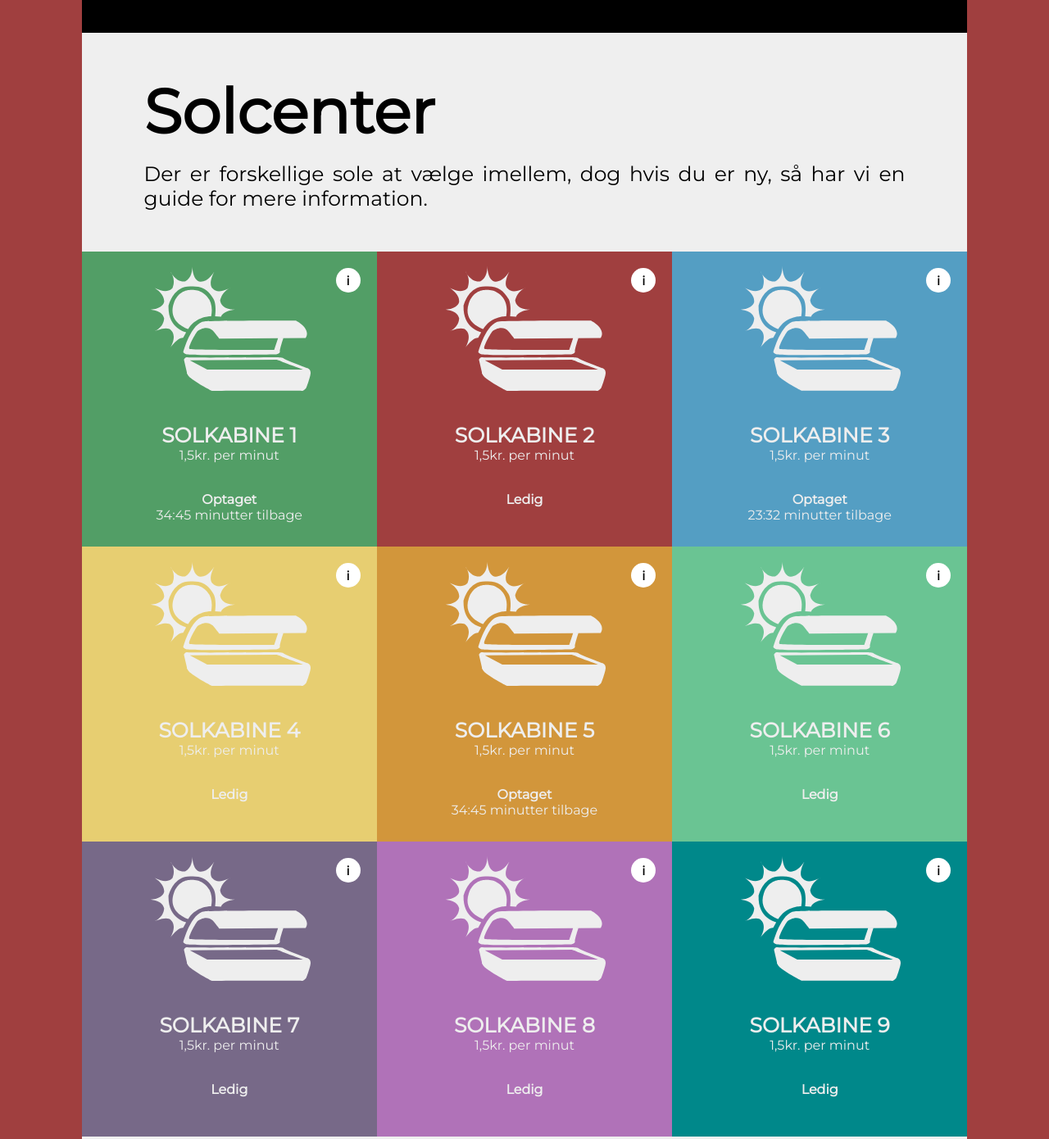
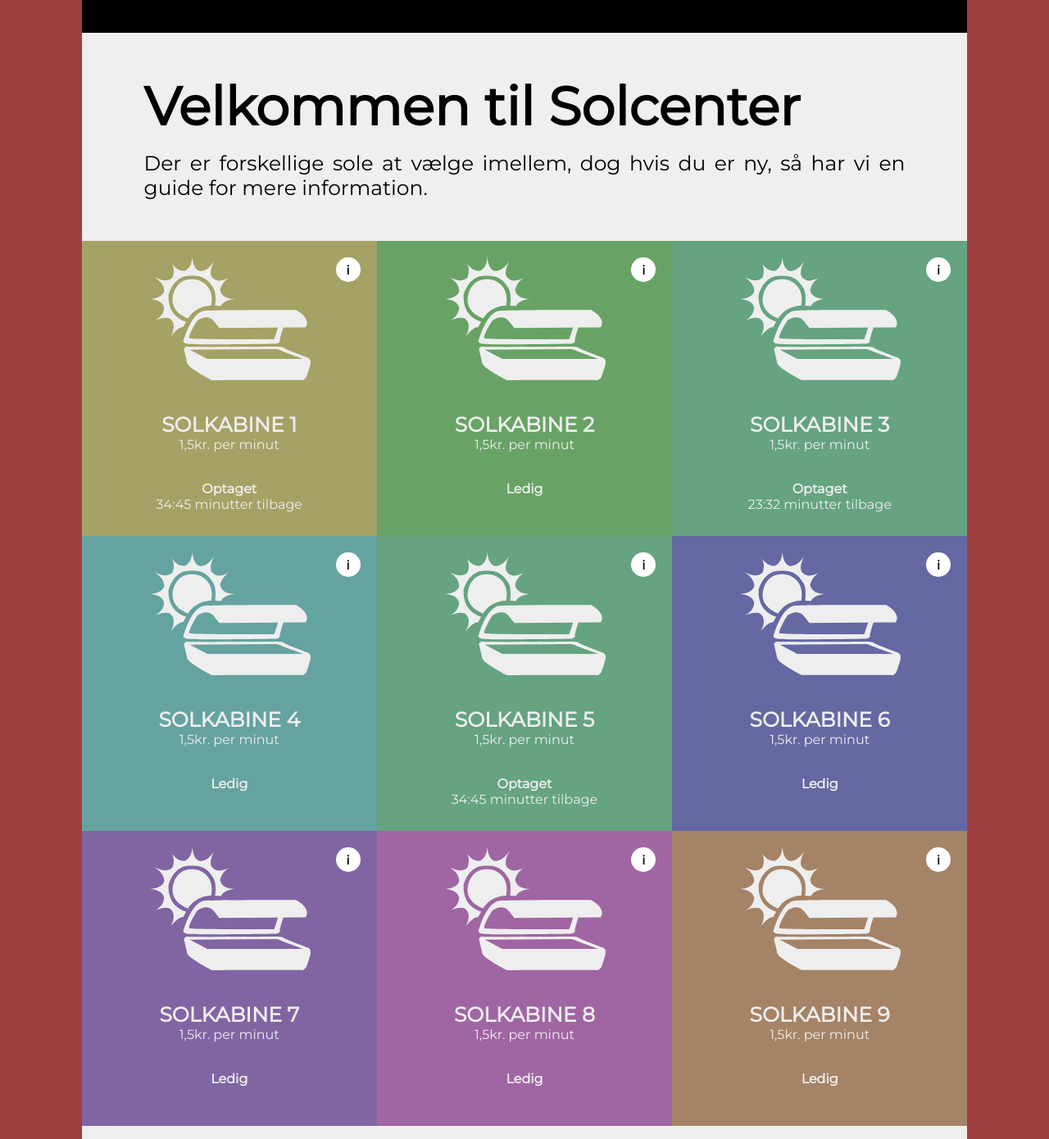
Before and after one commit to Jonatan-bs/pay4it, a plain HTML site: page index.html in a window 1280 px wide. Shown: the top 1390 px of the page at 82% size. Drawn offline with Linux system fonts and the light colour scheme.

Commit message:
tilføjede nye farver

```diff
--- a/css/style.css
+++ b/css/style.css
@@ -40,7 +40,7 @@ body {
 
 .introductionText {
   font-family: 'Montserrat', sans-serif;
-  font-size: 75px;
+  font-size: 65px;
 
   padding-bottom: 5px;
   padding-top: 50px;
@@ -66,7 +66,7 @@ body {
 .kabine {
 		width: 33.3%;
 		height: 360px;
-		background:#529e66;
+		background:#A5A266;
 		font-family: 'Montserrat', sans-serif;
 		display: flex;
 		flex-direction: column;
@@ -74,6 +74,15 @@ body {
 		position: relative;
     color: #eee;
 	}
+
+  .closed {
+    background: #555;
+    color: #ccc;
+  }
+
+  .closed .tid {
+    color: #cf5555;
+  }
 
   .middle {
     width: 33.4%
--- a/index.html
+++ b/index.html
@@ -12,7 +12,7 @@
 <div>
           <div class="toptext">
           <div class="introductionText">
-            <b>Solcenter</b>
+            <b>Velkommen til Solcenter</b>
           </div>
           <div class="desc">Der er forskellige sole at vælge imellem, dog hvis du er ny, så har vi en guide for mere information.</div>
           </div>
@@ -27,7 +27,7 @@
 	              <div class="tid"><b>Optaget</b><br/>34:45 minutter tilbage</div>
             </div>
 
-            <div class="kabine middle" style="background: #a03f3f">
+            <div class="kabine middle" style="background: #68A365">
 	              <div class="info"><b>i</b></div>
 	              <div class="kabineImg"><img src="./img/whitetan.svg" class="kabineImg" /></div>
 	              <div><div class="kabineNavn"><b>Solkabine 2</b></div>
@@ -35,7 +35,7 @@
 	              <div class="tid"><b>Ledig</b></div>
             </div>
 
-            <div class="kabine" style="background: #549ec3">
+            <div class="kabine" style="background: #65A381;">
 	              <div class="info"><b>i</b></div>
 	              <div class="kabineImg"><img src="./img/whitetan.svg" class="kabineImg" /></div>
 	              <div><div class="kabineNavn"><b>Solkabine 3</b></div>
@@ -43,7 +43,7 @@
 	              <div class="tid"><b>Optaget</b><br/>23:32 minutter tilbage</div>
             </div>
 
-            <div class="kabine" style="background: #e7ce71">
+            <div class="kabine" style="background: #65A3A0">
 	              <div class="info"><b>i</b></div>
 	              <div class="kabineImg"><img src="./img/whitetan.svg" class="kabineImg" /></div>
 	              <div><div class="kabineNavn"><b>Solkabine 4</b></div>
@@ -51,7 +51,7 @@
 	              <div class="tid"><b>Ledig</b></div>
             </div>
 
-            <div class="kabine middle" style="background: #d2963b">
+            <div class="kabine middle" style="background: #65A381;">
 	              <div class="info"><b>i</b></div>
 	              <div class="kabineImg"><img src="./img/whitetan.svg" class="kabineImg" /></div>
 	              <div><div class="kabineNavn"><b>Solkabine 5</b></div>
@@ -59,7 +59,7 @@
 	              <div class="tid"><b>Optaget</b><br/>34:45 minutter tilbage</div>
             </div>
 
-            <div class="kabine" style="background: #6ac493">
+            <div class="kabine" style="background: #6568A3">
 	              <div class="info"><b>i</b></div>
 	              <div class="kabineImg"><img src="./img/whitetan.svg" class="kabineImg" /></div>
 	              <div><div class="kabineNavn"><b>Solkabine 6</b></div>
@@ -67,7 +67,7 @@
 	              <div class="tid"><b>Ledig</b></div>
             </div>
 
-            <div class="kabine" style="background: #776988">
+            <div class="kabine" style="background: #8165A3">
 	              <div class="info"><b>i</b></div>
 	              <div class="kabineImg"><img src="./img/whitetan.svg" class="kabineImg" /></div>
 	              <div><div class="kabineNavn"><b>Solkabine 7</b></div>
@@ -75,7 +75,7 @@
 	              <div class="tid"><b>Ledig</b></div>
             </div>
 
-            <div class="kabine middle" style="background: #b072b8">
+            <div class="kabine middle" style="background: #A065A3">
 	              <div class="info"><b>i</b></div>
 	              <div class="kabineImg"><img src="./img/whitetan.svg" class="kabineImg" /></div>
 	              <div><div class="kabineNavn"><b>Solkabine 8</b></div>
@@ -83,7 +83,7 @@
 	              <div class="tid"><b>Ledig</b></div>
             </div>
 
-            <div class="kabine" style="background: #00888a;">
+            <div class="kabine" style="background: #A58366;">
 	              <div class="info"><b>i</b></div>
 	              <div class="kabineImg"><img src="./img/whitetan.svg" class="kabineImg" /></div>
 	              <div><div class="kabineNavn"><b>Solkabine 9</b></div>
```
Also changed, not shown: betaling.html (+1 -1 lines), img/solarie-closed.svg (added), img/solarie-closedgrey.svg (added).
